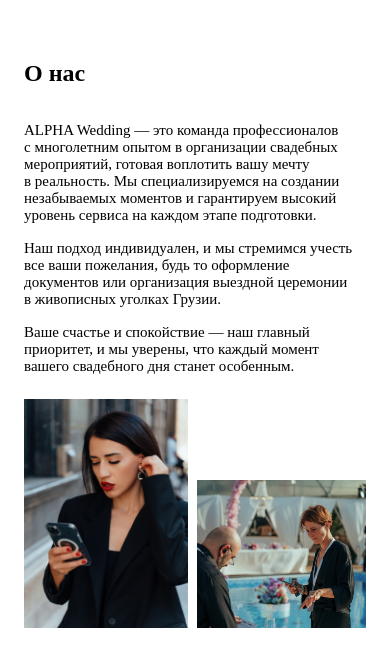
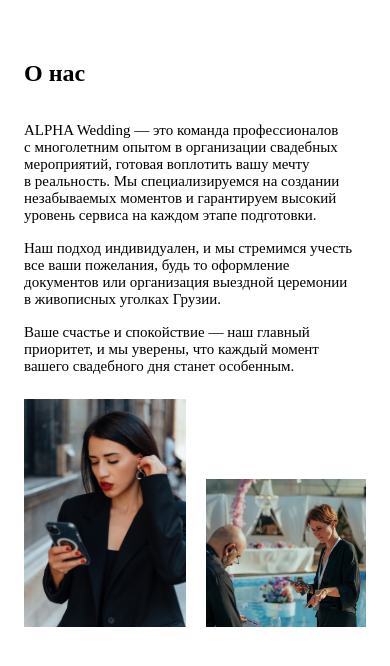
Before and after one commit to Kristinycheremych/alphawedding, a website: page public/components/about/about.html in a window 390 px wide. Drawn offline with Linux system fonts and the light colour scheme.

Commit message:
Изменение картинок блока О нас

```diff
--- a/public/css/about.css
+++ b/public/css/about.css
@@ -28,14 +28,14 @@
 }
 .about-image img:nth-child(1) {
   position: absolute;
-  max-width: 340px;
+  width: 340px;
   max-height: 480px;
   top: 0;
   left: 0;
 }
 .about-image img:nth-child(2) {
   position: absolute;
-  max-width: 320px;
+  width: 320px;
   max-height: 280px;
   bottom: 0;
   right: 0;
@@ -71,55 +71,80 @@
   }
 }
 
-@media (max-width: 924px) {
+@media (max-width: 991px) {
   .about-container {
     padding: 32px 16px 24px 16px;
   }
   .about-content {
-    display: grid;
-    grid-template-columns: 1fr;
+    display: flex;
+    flex-direction: column;
     gap: 24px;
   }
+
   .about-text p {
     margin-bottom: 16px;
     font-size: 15px;
   }
+
+  /* .about-image {
+    position:  relative;
+    display: flex;
+    width: auto;
+    max-width: 924px;
+    height: auto;
+    gap: 20px;
+  }
+
+  .about-image img:nth-child(1),
+  .about-image img:nth-child(2) {
+    position: static;
+    object-fit: cover;
+  }
+
+  .about-image img:nth-child(1) {
+    width: 100%;
+    height: 480px;
+  }
+  .about-image img:nth-child(2) {
+    width: 100%;
+    height: 280px;
+  } */
   .about-image {
     position:  relative;
-    width: 100%;
+    display: flex;
+    width: auto;
     max-width: 924px;
-    height: 474px;
+    height: auto;
+    gap: 20px;
+    align-items: flex-end;
+    overflow: hidden;
   }
-  .about-image img {
-    height: auto;
+
+  .about-image img:nth-child(1),
+  .about-image img:nth-child(2) {
+    position: static;
+    object-fit: cover;
   }
+
   .about-image img:nth-child(1) {
-    left: 0;
-    top: 0;
-    width: 50%;
-    aspect-ratio: 164 / 229; /* Ширина больше высоты */
+    width: calc(50% - 8px);
+    height: 480px;
   }
+
   .about-image img:nth-child(2) {
-    width: 50%;
-    bottom: 0;
-    right: 0;
-    aspect-ratio: 163 / 148; /* Высота больше ширины */
+    width: calc(50% - 8px);
+    height: 280px;
   }
 }
 
-@media (max-width: 716px) {
-  .about-content {
-    display: grid;
-    grid-template-columns: 1fr;
-    width: 100%;
-    gap: 24px;
-  }
-
+@media (max-width: 479px) {
   .about-image {
     position: relative;
     display: flex;
     width: auto;
     height: auto;
+    align-items: flex-end;
+    overflow: hidden;
   }
 
   .about-image img:nth-child(1),
@@ -128,23 +153,12 @@
   }
 
   .about-image img:nth-child(1) {
-    width: 164px;
-    height: 229px;
+    width: calc(50% - 8px);
+    height: 228px;
   }
 
   .about-image img:nth-child(2) {
-    width: 169px;
+    width: calc(50% - 8px);
     height: 148px;
-    position: absolute;
   }
 }
-
-@media (max-width: 375px) {
-  /* .about-image img:nth-child(1) {
-    padding-right: 10px;
-  }
-
-  .about-image img:nth-child(2) {
-    padding-left: 10px;
-  } */
-}
```
